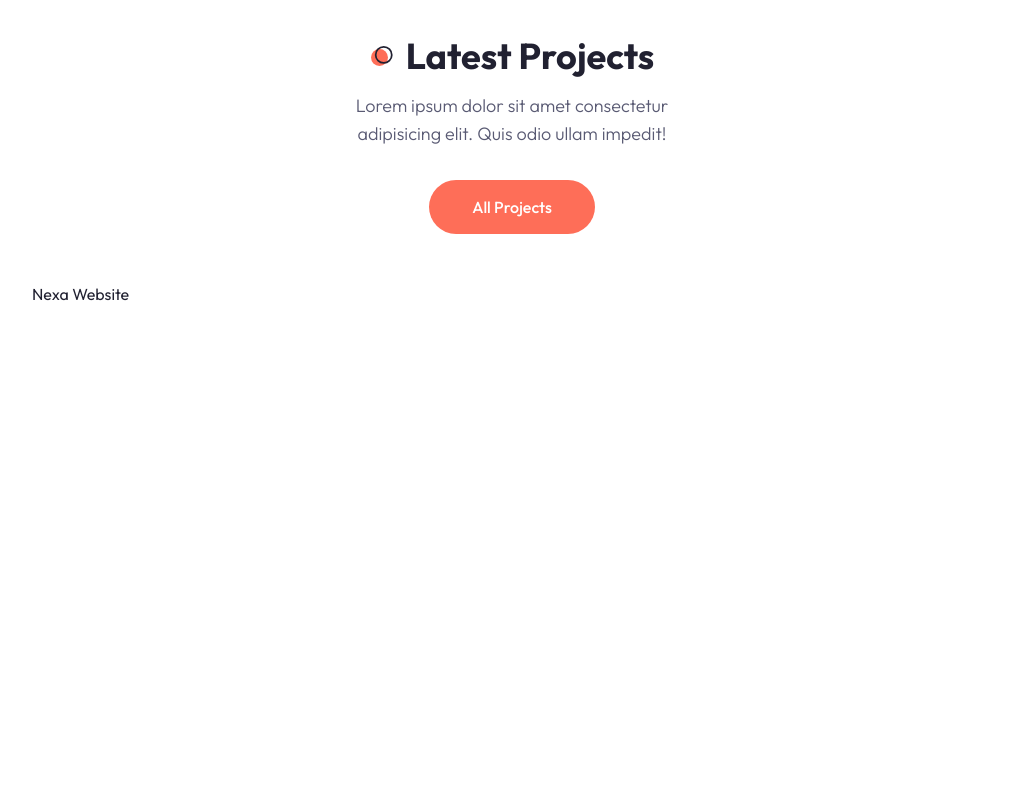
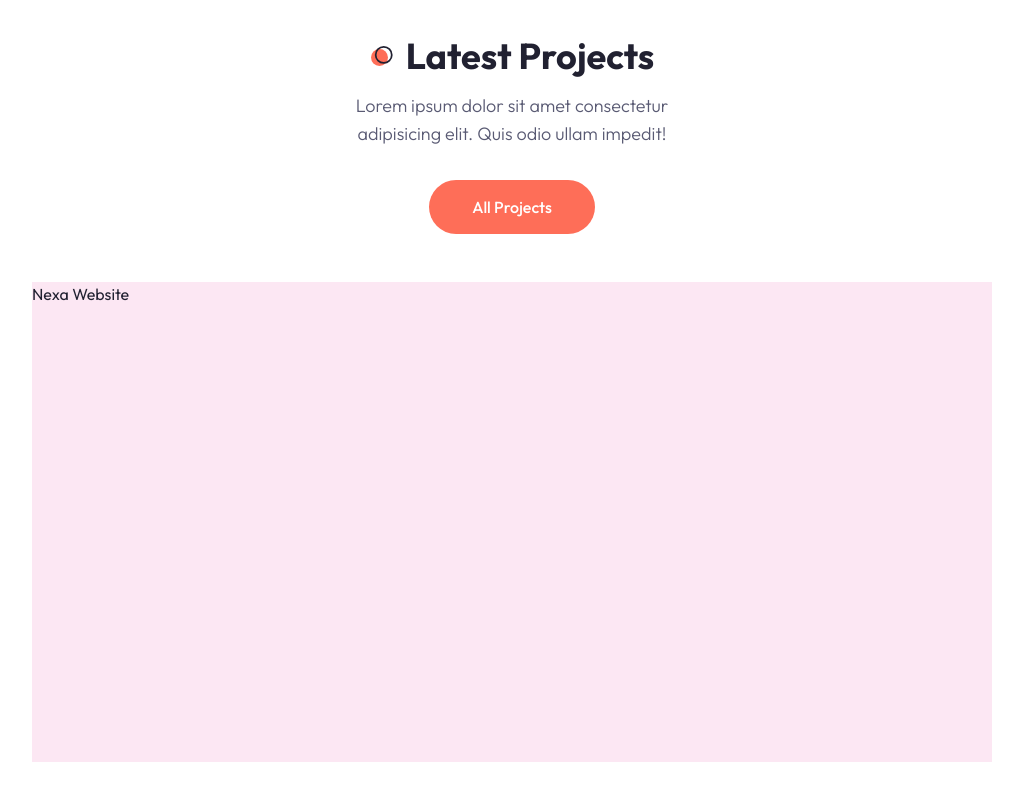
Before and after one commit to carlcarambas/portfolio_react_tailwind, a Next.js app: page / in a window 1280 px wide. Shown: the part 2771-3571 px from the top of the page, without its empty margins (128-1151 px from the left). Built offline with nearby package versions, Linux system fonts and the light colour scheme.

Commit message:
css work

```diff
--- a/components/Work.jsx
+++ b/components/Work.jsx
@@ -60,7 +60,8 @@ const Work = () => {
             <Button>All Projects</Button>
           </Link>
         </div>
-        <Swiper>
+        <div className="xl:max-w-[1000px] xl:absolute right-0 top-0">
+          <Swiper className="h-[480px] bg-pink-100">
             {/* show only first 4 projects */}
             {projectData.slice(0, 4).map((project, index) => {
               return (
@@ -71,6 +72,7 @@ const Work = () => {
             })}
           </Swiper>
         </div>
+      </div>
     </section>
   )
 }
```
Lines whose indentation alone changed are shown as unchanged.
